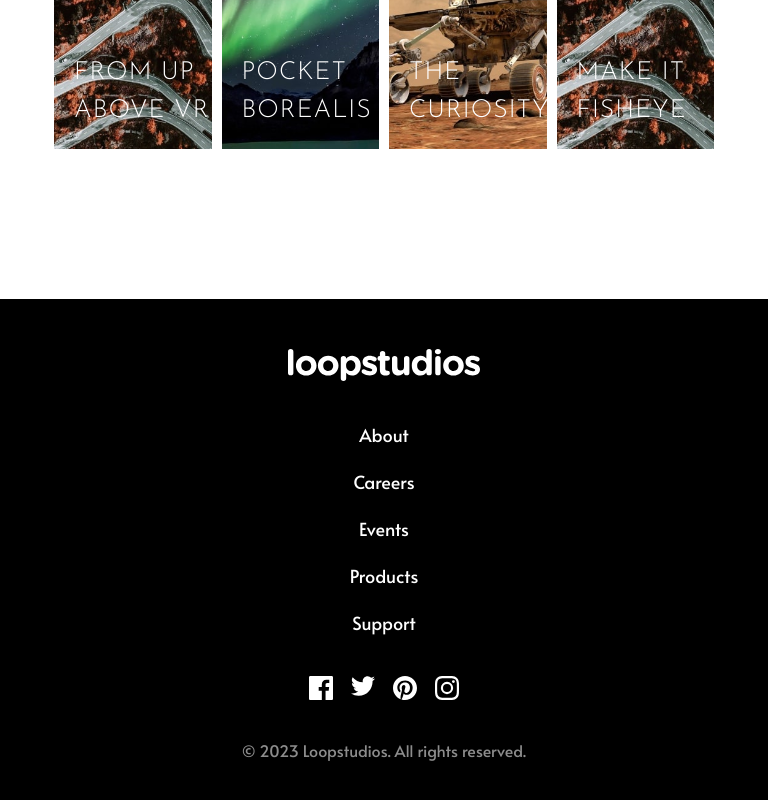
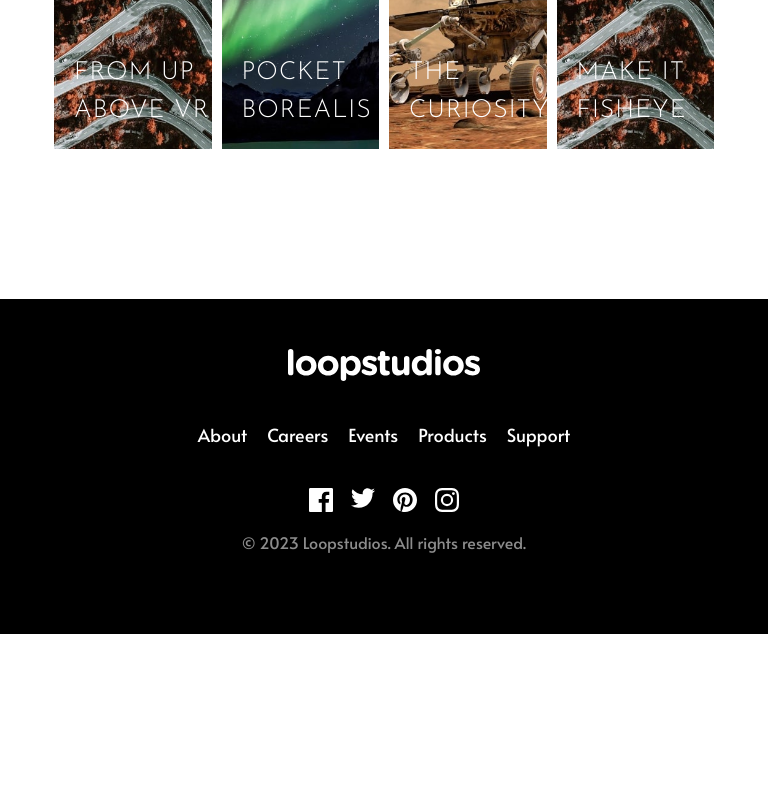
Before and after one commit to lawrenceprieto/loopstudios, a React (Vite) app: page / in a window 768 px wide. Shown: the part 1586-2386 px from the top of the page. After the commit the page ends 2220 px from the top, so only its background shows below. Built offline with nearby package versions, Linux system fonts and the light colour scheme.

Commit message:
fix the links and socmed of footer on tabllet view

```diff
--- a/src/styles/footer.css
+++ b/src/styles/footer.css
@@ -52,7 +52,13 @@
 
 /* tablet */
 @media (min-width: 641px) and (max-width: 1007px) {
-
+    .footer-navs ul {
+        flex-direction: row;
+        justify-content: center;
+    }
+    .socmed-links {
+        margin-bottom: 10px;
+    }
 }
 
 /* desktop */
```
